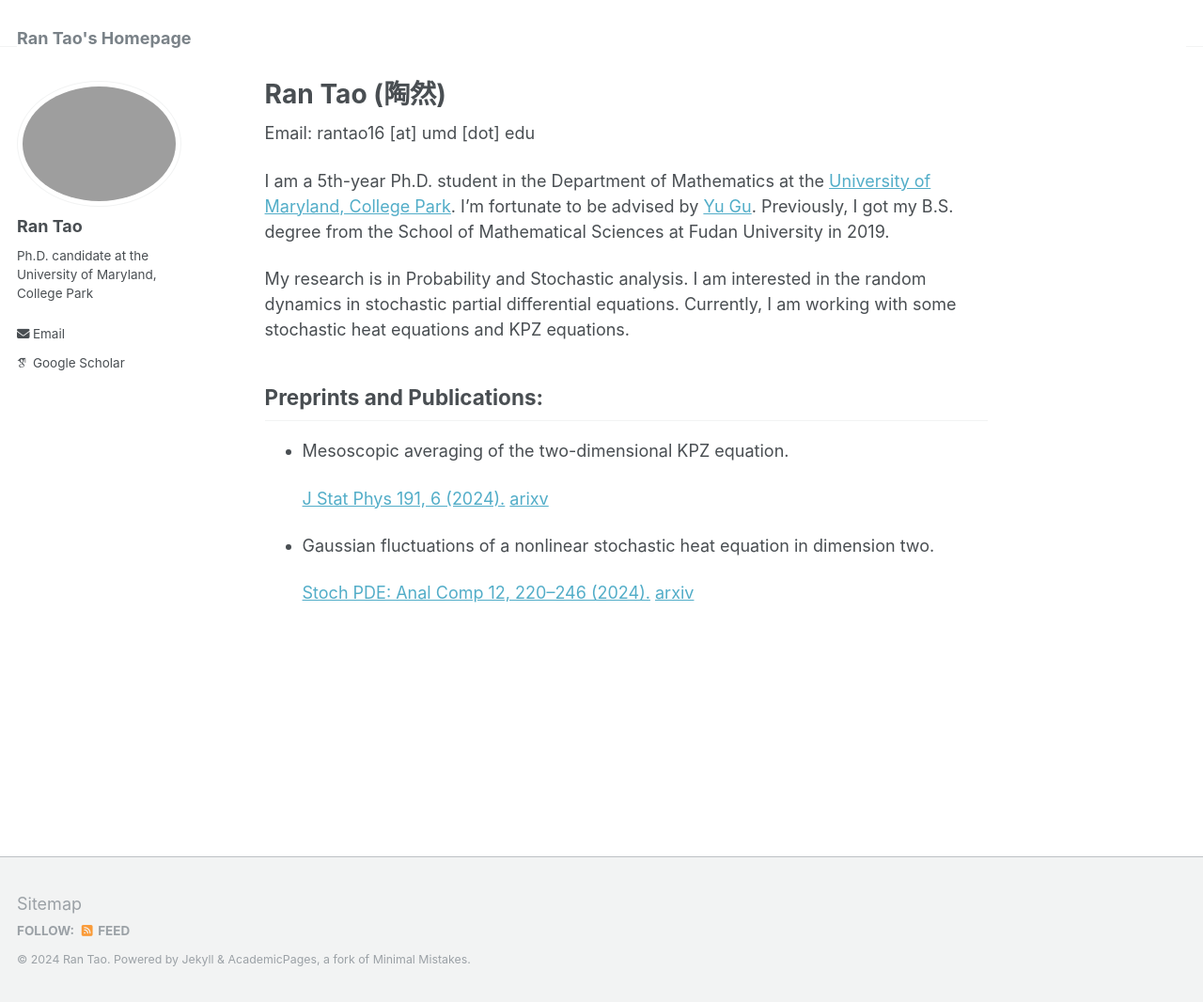
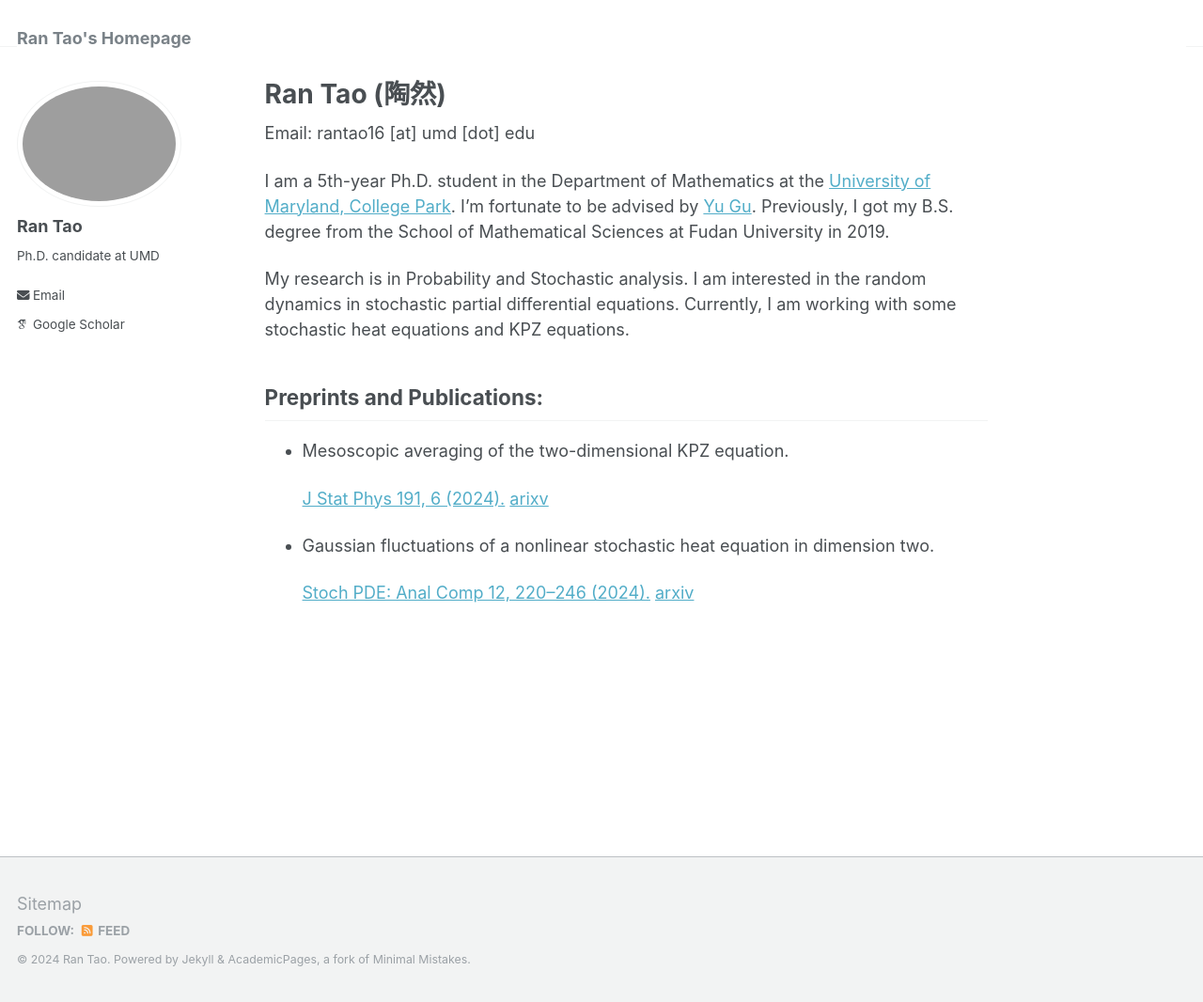
Before and after one commit to rantao16/rantao16.github.io, a Jekyll site: the page built from _pages/about.md, in a window 1280 px wide and 1066 px high. Shown: the whole window at 94% size. Built offline with Jekyll 4.4.1, drawn with Linux system fonts in a browser that asks for light colours; some web fonts are replaced.

Commit message:
Update _config.yml

```diff
--- a/_config.yml
+++ b/_config.yml
@@ -23,7 +23,7 @@ author:
   # Biographic information
   avatar           : "profile.png"
   name             : "Ran Tao"
-  bio              : "Ph.D. candidate at the University of Maryland, College Park"
+  bio              : "Ph.D. candidate at UMD"
   uri              : # URL
   email            : "rantao16@umd.edu"
 
```
